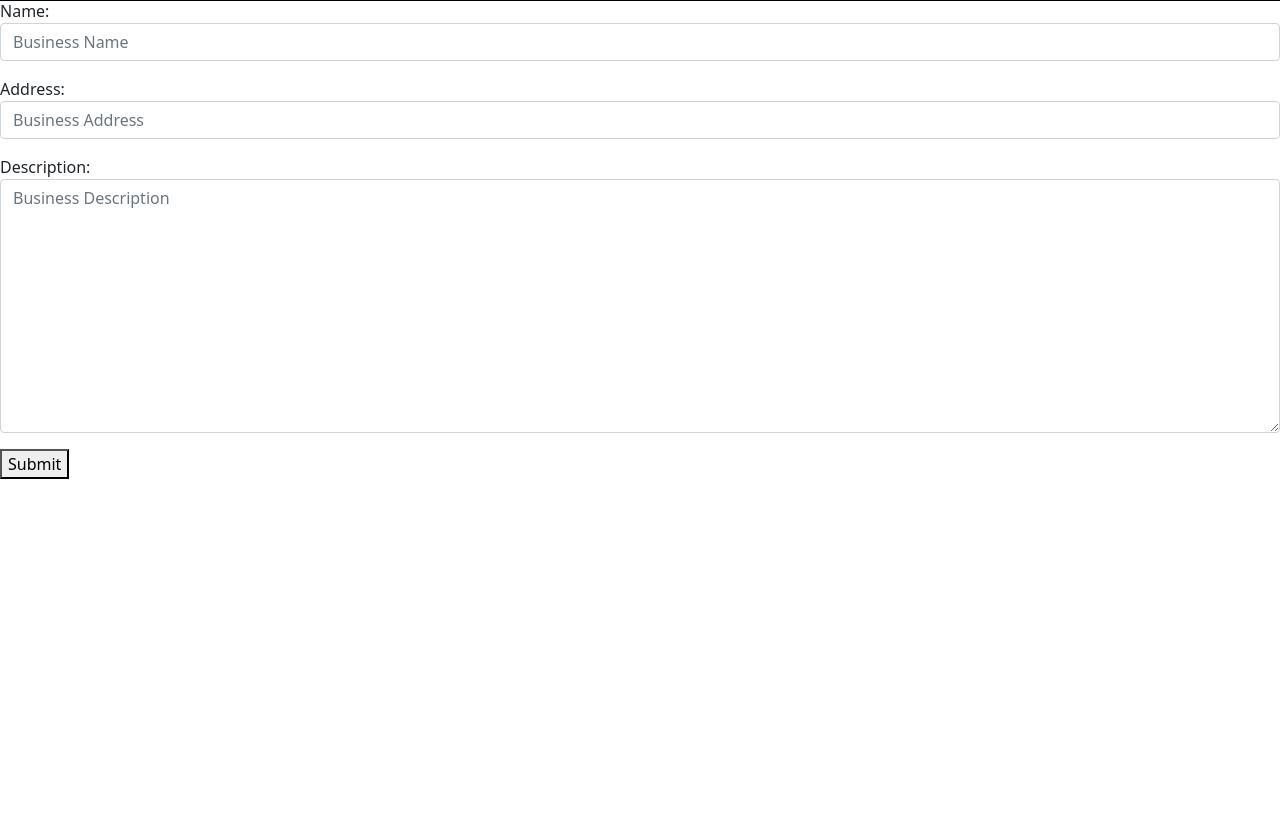
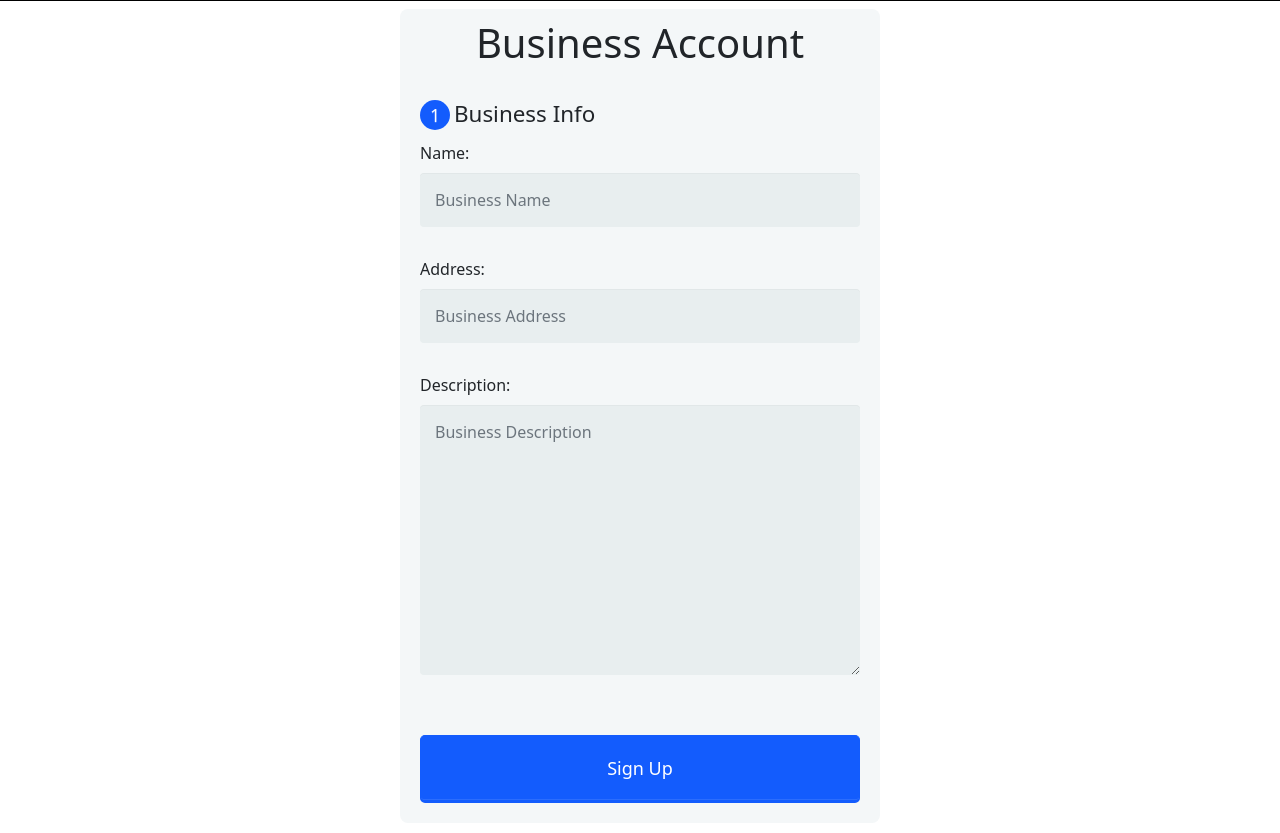
Before and after one commit to Mahasvin24/TechXelerate-LaunchLink, a Django app: page /accounts/new-business in a window 1280 px wide. Shown: the part 101-934 px from the top of the page. Before the commit the page ends 580 px from the top, so only its background shows below. Run offline with Django 4.2, Linux system fonts and the light colour scheme; a user stored in the database is signed in; tables that the repository leaves empty hold one stand-in row (values such as "Sample post"); style sheets or scripts are compiled from the project's sources; some libraries are stand-ins or nearby versions.

Commit message:
form styles

```diff
--- a/accounts/static/accounts/css/form.css
+++ b/accounts/static/accounts/css/form.css
@@ -4,7 +4,7 @@
 #client-form .bottom-text {
   text-align: center;
 }
-#client-form form {
+#client-form form, #client-form .form {
   max-width: 300px;
   margin: 10px auto;
   padding: 10px 20px;
--- a/accounts/static/accounts/sass/form.scss
+++ b/accounts/static/accounts/sass/form.scss
@@ -6,7 +6,7 @@
         text-align: center;
     }
 
-    form {
+    form, .form {
         max-width: 300px;
         margin: 10px auto;
         padding: 10px 20px;
--- a/accounts/templates/accounts/new_business.html
+++ b/accounts/templates/accounts/new_business.html
@@ -2,9 +2,36 @@
 {% load static %}
 
 {% block body %}
-<form action="{% url 'accounts:new-business' %}" method="post" enctype="multipart/form-data">
-    {% csrf_token %}
-    {{ form.as_p }}
-    <button type="submit">Submit</button>
-</form>
+<div class="row" id="client-form">
+    <div class="col-md-12">
+      {% if created %}
+        <h1>Welcome {{ user.first_name }}!</h1>
+        <div class="form">
+          <p>Would you like to add your business?</p>
+          <button onclick="window.location.href='{% url 'accounts:new-business' %}'">
+            Yes bring me there!
+          </button>
+          <button onclick="window.location.href='{% url 'projects:dashboard' %}'">
+            No take me to the dashboard!
+          </button>
+
+        </div>
+
+      {% else %}
+        <form method="post"
+              enctype="multipart/form-data">
+          {% csrf_token %}
+          <h1>Business Account</h1>
+          {{ form.errors }}
+          <fieldset>
+            <legend>
+              <span class="number">1</span>Business Info
+            </legend>
+            {{form}}
+          </fieldset>
+          <button type="submit">Sign Up</button>
+        </form>
+      {% endif %}
+    </div>
+  </div>
 {% endblock body %}
```
Also changed, not shown: accounts/templates/accounts/new_client.html (+12 -0 lines).
